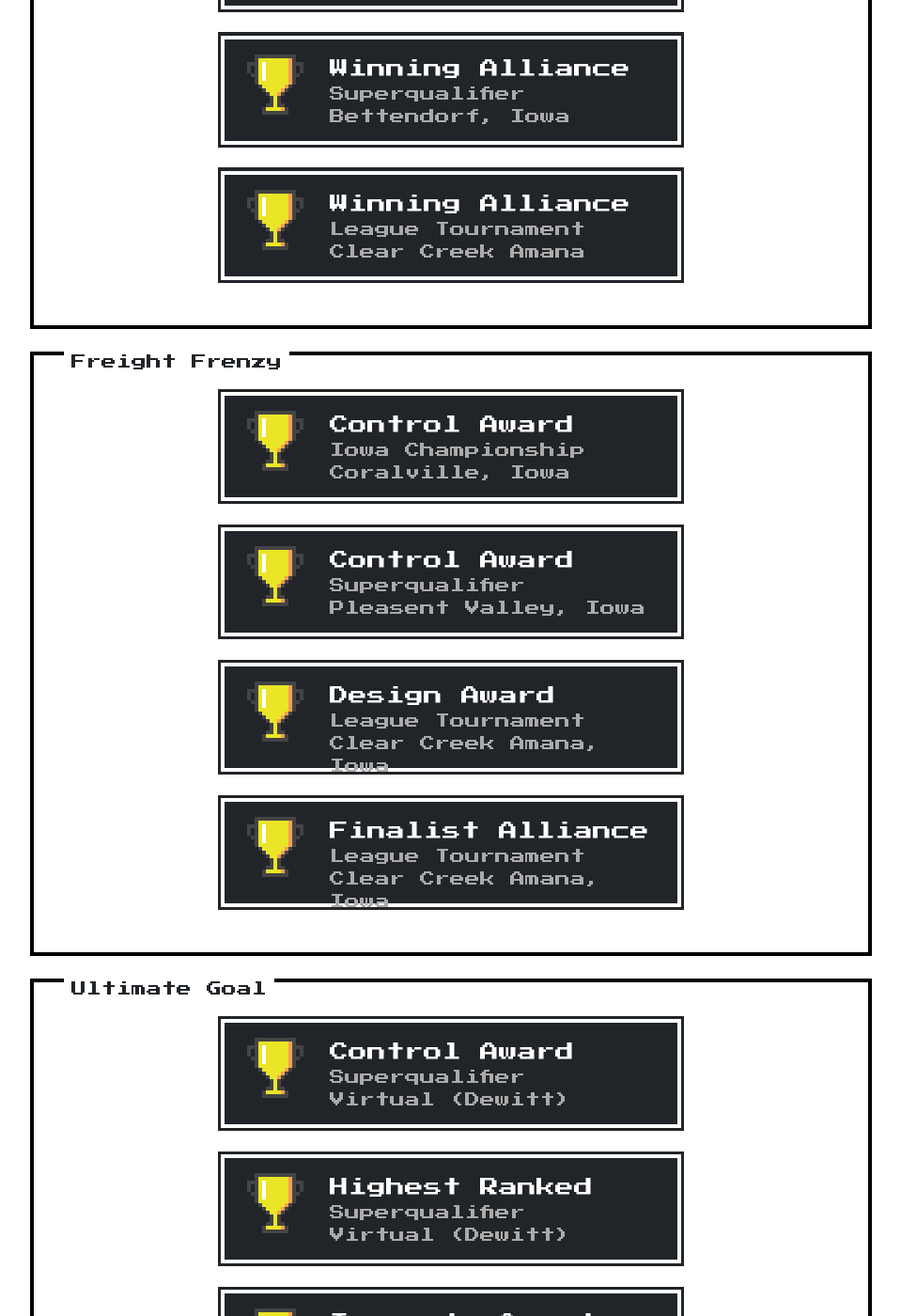
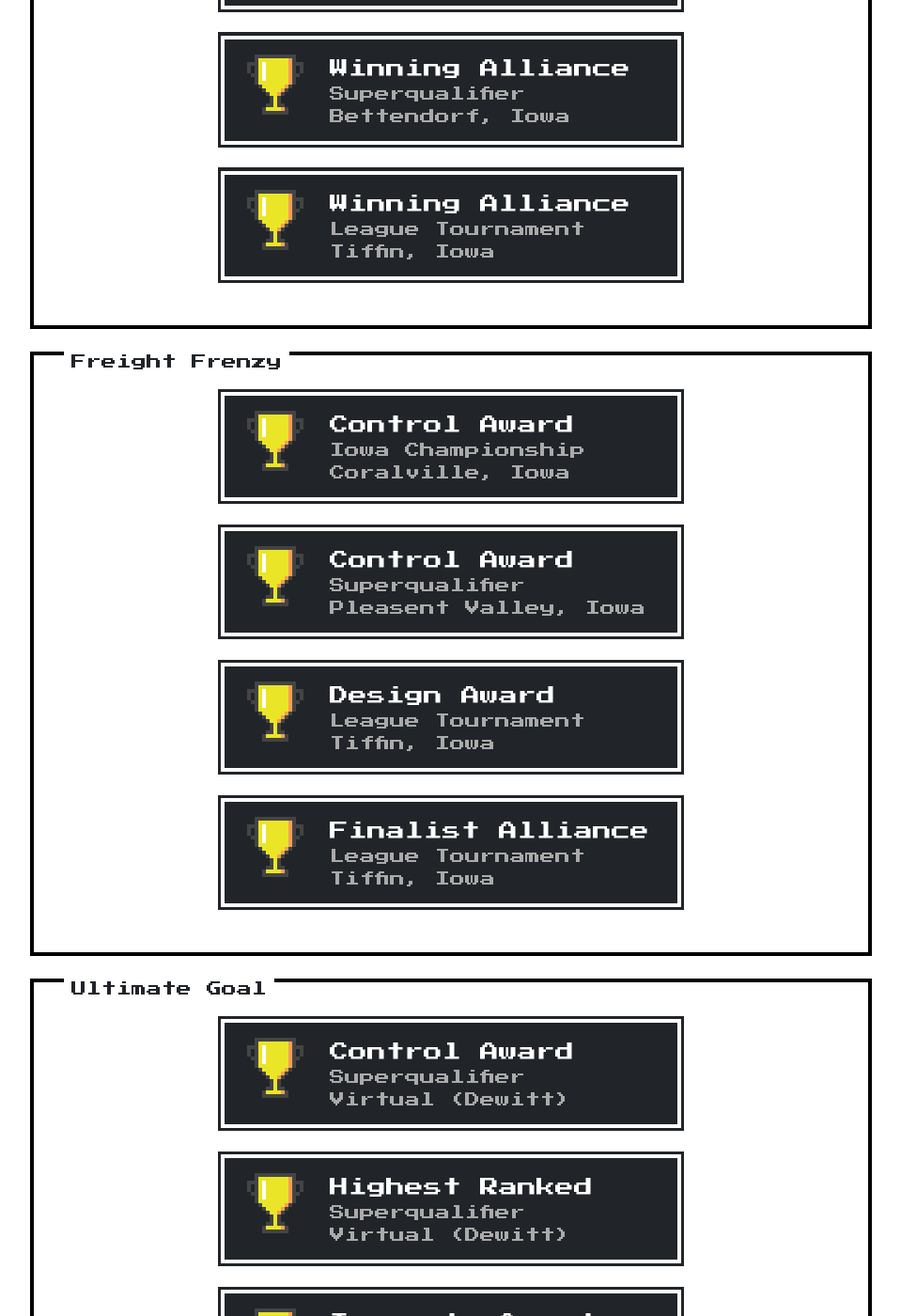
Before and after one commit to FTC5143/ftc5143.github.io, a Jekyll site: the page built from awards.html, in a window 1280 px wide and 1400 px high, scrolled down 844 px. Shown: the whole window at 94% size, without its empty margins (160-1119 px from the left). Built offline with Jekyll 4.4.1, drawn with Linux system fonts in a browser that asks for light colours.

Commit message:
award fix

```diff
--- a/_data/awards.yml
+++ b/_data/awards.yml
@@ -23,7 +23,7 @@
 
     - title: "Winning Alliance"
       competition: "League Tournament"
-      location: "Clear Creek Amana"
+      location: "Tiffin, Iowa"
 
 - title: "Freight Frenzy"
   awards:
@@ -38,11 +38,11 @@
 
     - title: "Design Award"
       competition: "League Tournament"
-      location: "Clear Creek Amana, Iowa"
+      location: "Tiffin, Iowa"
 
     - title: "Finalist Alliance"
       competition: "League Tournament"
-      location: "Clear Creek Amana, Iowa"
+      location: "Tiffin, Iowa"
 
 - title: "Ultimate Goal"
   awards:
```
